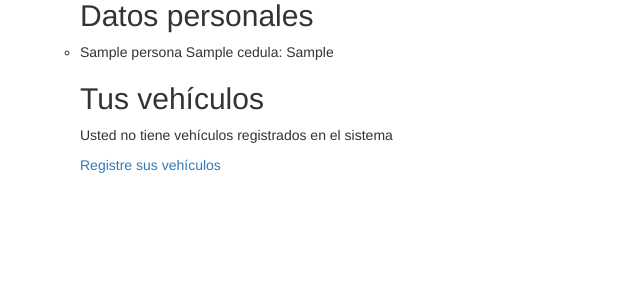
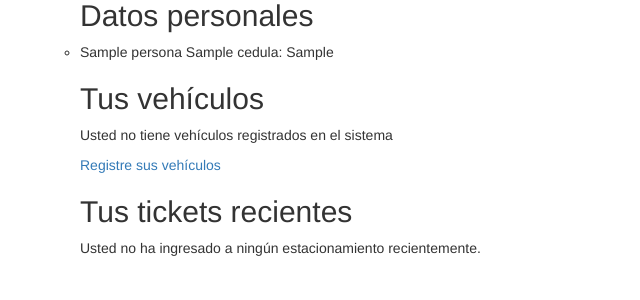
Before and after one commit to ac-seguridad/ac-seguridad, a Django app: page /area-personal/ in a window 1280 px wide. Shown: the part 236-536 px from the top of the page, without its empty margins (0-640 px from the left). Run offline with Django 3.2, Linux system fonts and the light colour scheme; a user stored in the database is signed in; tables that the repository leaves empty hold one stand-in row (values such as "Sample post"); some libraries are stand-ins or nearby versions.

Commit message:
Se añaden los tickets del usuario a su area personal.

```diff
--- a/project/ac_seguridad/models.py
+++ b/project/ac_seguridad/models.py
@@ -56,7 +56,7 @@ class Vehiculo(models.Model):
     year = models.PositiveSmallIntegerField(choices=anos_vehiculos, default=2000)
 
     def __str__(self):
-        return str(self.placa) + " " + str(self.marca) + " " + str(self.modelo) + str(self.year)+ str(self.dueno.cedula)
+        return str(self.placa) + " " + str(self.marca) + " " + str(self.modelo) + " " + str(self.year) + " " + str(self.dueno.cedula)
 
 # alertas(numero,tipo)
 class Alerta(models.Model):
@@ -86,15 +86,15 @@ class Ocurre_en(models.Model):
 
 #Ticket( Placa, RIF,numero,hora_entrada, hora salida)
 class Ticket(models.Model):
-    Placa = models.ForeignKey(Vehiculo, on_delete=models.CASCADE)
-    RIF = models.ForeignKey(Estacionamiento, on_delete=models.CASCADE)
-    Numero_ticket = models.IntegerField(default=0)
-    Hora_entrada =  models.DateTimeField('Hora de entrada')
-    Hora_salida =  models.DateTimeField('Hora de salida')
-    Pagado = models.BooleanField(default=False) # Tiene que añadirse un valor por defecto cuandohay campos booleanos.
+    placa = models.ForeignKey(Vehiculo, on_delete=models.CASCADE)
+    rif = models.ForeignKey(Estacionamiento, on_delete=models.CASCADE)
+    numero_ticket = models.IntegerField(default=0)
+    hora_entrada =  models.DateTimeField('Hora de entrada')
+    hora_salida =  models.DateTimeField('Hora de salida')
+    pagado = models.BooleanField(default=False) # Tiene que añadirse un valor por defecto cuandohay campos booleanos.
 
     def __str__(self):
-        return self.Placa.__str__() + " " + self.RIF.__str__() + " " + self.Numero_ticket.__str__() + " " + self.Hora_entrada.__str__() + " " + self.Hora_salida.__str__() + " " + self.Pagado.__str__()
+        return str(self.placa) + " " + str(self.rif) + " " + str(self.numero_ticket) + " " + str(self.hora_entrada) + " " + str(self.hora_salida) + " " + str(self.pagado)
 
 # # GUSTOS(cédula, gusto_entrada, gusto_sal)
 # class Gustos(models.Model):
--- a/project/ac_seguridad/views.py
+++ b/project/ac_seguridad/views.py
@@ -6,7 +6,7 @@ from django.shortcuts import render, redirect
 from django.contrib.auth.decorators import login_required
 
 import pdb
-from .models import Persona, Estacionamiento, Vehiculo
+from .models import *
 from . import forms as ac_forms
 
 def index(request):
@@ -134,9 +134,21 @@ def area_personal(request):
     usuario = request.user.persona
 
     # Obtener la lista de vehículos que la persona posee.
-    query_vehiculos_usuario = Vehiculo.objects.filter(dueno=usuario.cedula)
+    # Aquí tenemos que forzar la evaluación con list() porque necesitaremos
+    # las placas para los tickets.
+    vehiculos_usuario = list(Vehiculo.objects.filter(dueno=usuario.cedula))
 
-    context['vehiculos_usuario'] = query_vehiculos_usuario
+    lista_placas = [vehiculo.placa for vehiculo in vehiculos_usuario]
+
+    # Obtener la lista de tickets.
+    # pdb.set_trace()
+    # Al usar placa__in le decimos que la placa tiene que ser alguna de las
+    # que esté en la lista.
+    # Forzamos a realizar la búsqueda en la BD.
+    tickets_usuario = list(Ticket.objects.filter(placa__in=lista_placas))
+
+    context['vehiculos_usuario'] = vehiculos_usuario
+    context['tickets_usuario'] = tickets_usuario
     context['usuario'] = usuario
     template = loader.get_template('ac_seguridad/area_personal/area_personal.html')
     return HttpResponse(template.render(context,request))
--- a/project/project/settings.py
+++ b/project/project/settings.py
@@ -87,6 +87,10 @@ DATABASES = {
 # User Validation
 # AUTH_USER_MODEL = 'ac_seguridad.Usuario'
 
+# Redirection after login.
+LOGIN_URL = 'login'
+LOGIN_REDIRECT_URL = 'index'
+
 
 # Password validation
 # https://docs.djangoproject.com/en/1.11/ref/settings/#auth-password-validators
--- a/project/templates/ac_seguridad/area_personal/area_personal.html
+++ b/project/templates/ac_seguridad/area_personal/area_personal.html
@@ -20,5 +20,15 @@
 
   <a href="{% url 'registro_vehiculo' %}">Registre sus vehículos</a>
 
+  <h2>Tus tickets recientes</h2>
+    {% if tickets_usuario|length > 0 %}
+      <ul>
+        {% for ticket in tickets_usuario %}
+          <li>{{ ticket }}</li>
+        {% endfor %}
+      </ul>
+    {% else %}
+      <p>Usted no ha ingresado a ningún estacionamiento recientemente.</p>
+    {% endif %}
 
 {% endblock %}
```
Also changed, not shown: project/ac_seguridad/migrations/0004_auto_20170808_1926.py (added).
